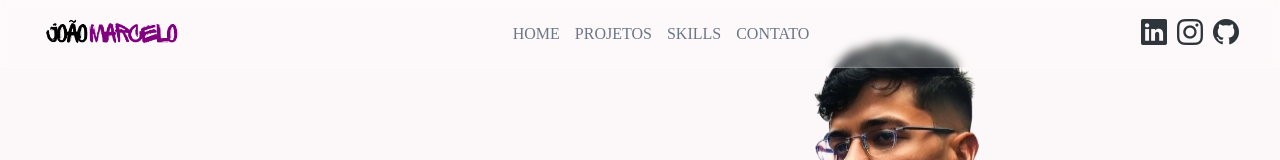
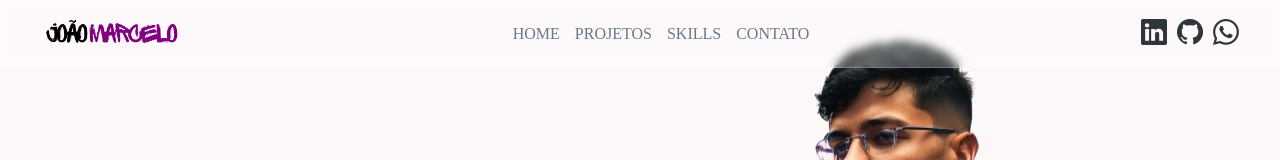
Before and after one commit to JohnnyNWT/my-portfolio, a React (Create React App) app: page / in a window 1280 px wide. Shown: the top 160 px of the page. Built offline with nearby package versions, Linux system fonts and the light colour scheme; the HTML template or start-up script is replaced by a standard one.

Commit message:
FEAT: add button whatsapp

```diff
--- a/src/components/Header.jsx
+++ b/src/components/Header.jsx
@@ -50,8 +50,8 @@ class Header extends React.Component {
           <a href="https://github.com/JohnnyNWT" target="_blank" className="social-icon">
             <i className="bi bi-github"></i>
           </a>
-          <a href="https://www.instagram.com/johnnynwt/" target="_blank" className="social-icon">
-            <i className="bi bi-instagram"></i>
+          <a href="https://wa.me/message/4ZDWT75CEC5XB1" target="_blank" className="social-icon">
+          <i class="bi bi-whatsapp"></i>
           </a>
         </div>
         </div>
@@ -59,11 +59,11 @@ class Header extends React.Component {
           <a href="https://www.linkedin.com/in/johnnydev/" target="_blank" className="social-link">
             <i className="bi bi-linkedin"></i>
           </a>
-          <a href="https://www.instagram.com/johnnynwt/" target="_blank" className="social-link">
-            <i className="bi bi-instagram"></i>
-          </a>
           <a href="https://github.com/JohnnyNWT" target="_blank" className="social-link">
             <i className="bi bi-github"></i>
+          </a>
+          <a href="https://wa.me/message/4ZDWT75CEC5XB1" target="_blank" className="social-link">
+            <i class="bi bi-whatsapp"></i>
           </a>
         </div>
       </div>
--- a/src/pages/Contact.jsx
+++ b/src/pages/Contact.jsx
@@ -38,12 +38,9 @@ class Contact extends React.Component {
         <a href="https://github.com/JohnnyNWT" target="_blank" className="social-icon">
           <i className="bi bi-github"></i>
         </a>
-        <a href="https://www.instagram.com/johnnynwt/" target="_blank" className="social-icon">
-          <i className="bi bi-instagram"></i>
+        <a href="https://wa.me/message/4ZDWT75CEC5XB1" target="_blank" className="social-icon">
+          <i className="bi bi-whatsapp"></i>
         </a>
-          {/* <a target="_blank" className="social-icon">
-            <i className="bi bi-whatsapp"></i>
-          </a> */}
         </div>
         <section className="hidden" ref={this.contactFormRef}>
           <h2 className="h2-text">FALE <span className="span-my-projects">COMIGO.</span></h2>
```
